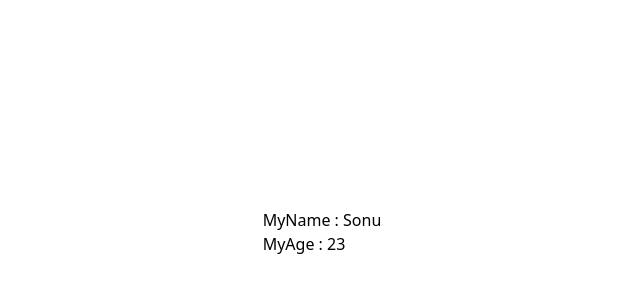
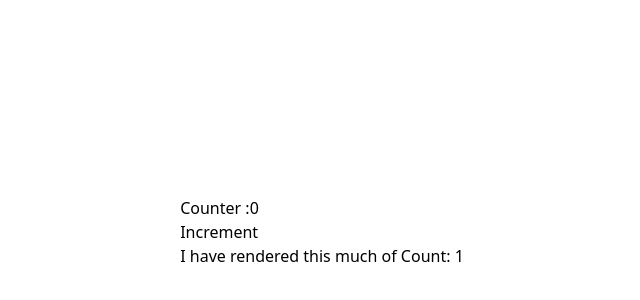
Before and after one commit to shyam152/ReactJS, a React (Vite) app: page / in a window 1280 px wide. Shown: the part 168-468 px from the top of the page, without its empty margins (318-958 px from the left). Built offline with nearby package versions, Linux system fonts and the light colour scheme.

Commit message:
memoization

```diff
--- a/src/App.jsx
+++ b/src/App.jsx
@@ -10,6 +10,7 @@ import PokemonApi from './component/data/PokemonApi'
 import UseRef from './component/UseRef/UseRef'
 import { DataProvider } from './component/ContextAPi/Store'
 import UseContext from './component/ContextAPi/UseContext'
+import UseMemo from './component/UseMemo/UseMemo'
 const App = () => {
     //Javascript code can be added here if needed
     // For example, you can define styles or state variables
@@ -41,9 +42,11 @@ const App = () => {
             {/* <PokemonApi/> */}
             {/* <UseRef/> */}
 
-            <DataProvider>
+            {/* <DataProvider>
                 <UseContext/>
-            </DataProvider>
+            </DataProvider> */}
+
+            <UseMemo/>
         </div>
     )
 }
--- /dev/null
+++ b/src/component/UseMemo/MemoCount.jsx
@@ -0,0 +1,15 @@
+import React, { memo, useRef } from 'react'
+
+const MemoCount = memo(() => {
+    const count = useRef(0);
+    console.log(count.current);
+
+  return (
+    <div>
+      <h1>I have rendered this much of Count: {count.current++}</h1>
+
+    </div>
+  )
+})
+
+export default MemoCount
--- /dev/null
+++ b/src/component/UseMemo/UseMemo.jsx
@@ -0,0 +1,41 @@
+import React,{useMemo, useState} from 'react'
+import MemoCount from './MemoCount';
+
+const ExternalElem = ()=>{
+
+    let sum = 0;
+    for(let i = 0; i < 100000; i++){
+        sum += i;
+    }
+
+    let val = useMemo(() => {
+        return sum;
+    }, []);
+
+    return(
+        <h1>Sum : {val}</h1>
+    )
+}
+
+const UseMemo = () => {
+    const[count, setCount] = useState(0);
+  return (
+    <div>
+        {/* <ExternalElem/> */}
+
+        <h1>Counter :{count}</h1>
+        <button onClick={() => setCount(count + 1)}>Increment</button>
+
+        <MemoCount/>
+        {/* <h1>UseMemo Component</h1>
+        <p>This component demonstrates the use of useMemo to optimize performance by memoizing expensive calculations.</p>
+        <p>Check the console to see the sum calculation only happens once.</p>
+        <p>Subsequent renders will not recalculate the sum, improving performance.</p>
+        <p>Use this component to understand how useMemo can help in avoiding unnecessary calculations.</p>
+        <p>Remember to import useMemo from React when implementing this in your own components.</p>
+        <p>UseMemo is particularly useful in scenarios where expensive calculations are involved.</p>    */}
+    </div>
+  )
+}
+
+export default UseMemo
```
